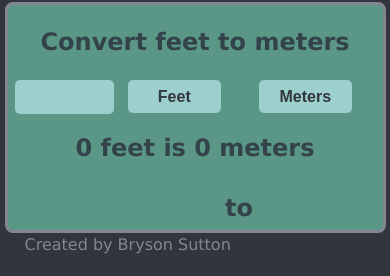
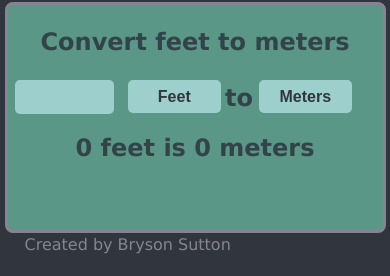
Before and after one commit to BSutton17/Measurement-Converter, a React (Vite) app: page / in a window 390 px wide. Shown: the part 359-635 px from the top of the page. Built offline with nearby package versions, Linux system fonts and the light colour scheme.

Commit message:
Update index.css

```diff
--- a/src/index.css
+++ b/src/index.css
@@ -21,7 +21,7 @@
   }
     #place{
       position: relative;
-      top: -60px;
+      top: -170px;
       left: 58%;
       z-index: 0;
       max-width: fit-content;
```
